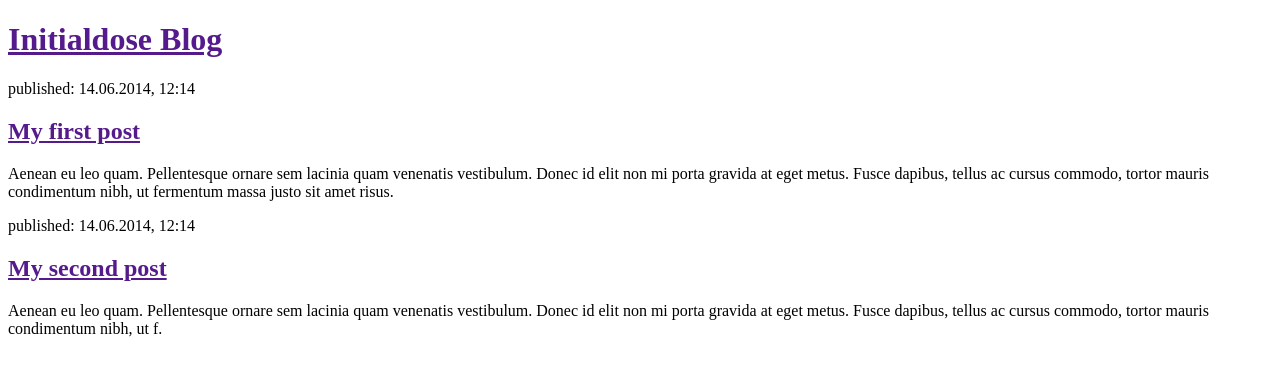
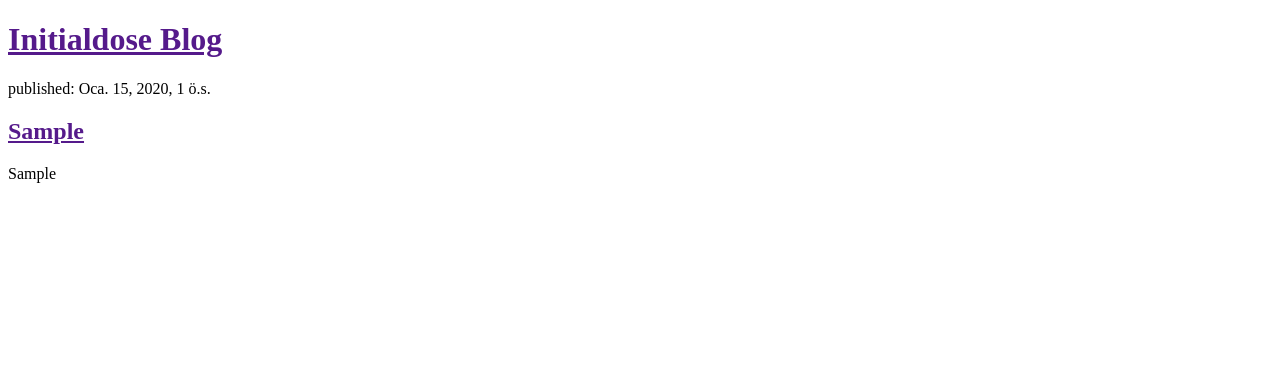
Before and after one commit to yigitnerukuc/django-blog, a Django app: template blog/templates/blog/post_list.html in a window 1280 px wide. Shown: the top 376 px of the page. Run offline with Django 3.2, Linux system fonts and the light colour scheme; the template is opened without the code that fills it: values that come from a table or form of the project are taken from there, others are empty; tables that the repository leaves empty hold one stand-in row (values such as "Sample post").

Commit message:
Getting data from database to render a view

```diff
--- a/blog/templates/blog/post_list.html
+++ b/blog/templates/blog/post_list.html
@@ -5,22 +5,19 @@
     <title>Initialdose</title>
 </head>
 <body>
+
     <div>
         <h1><a href="">Initialdose Blog</a></h1>
     </div>
-    <div>
-        <p>published: 14.06.2014, 12:14</p>
-        <h2><a href="">My first post</a></h2>
-        <p>Aenean eu leo quam. Pellentesque ornare sem lacinia quam venenatis vestibulum. Donec id elit non mi porta gravida
-            at eget metus. Fusce dapibus, tellus ac cursus commodo, tortor mauris condimentum nibh, ut fermentum massa justo
-            sit amet risus.</p>
-    </div>
 
-    <div>
-        <p>published: 14.06.2014, 12:14</p>
-        <h2><a href="">My second post</a></h2>
-        <p>Aenean eu leo quam. Pellentesque ornare sem lacinia quam venenatis vestibulum. Donec id elit non mi porta gravida
-            at eget metus. Fusce dapibus, tellus ac cursus commodo, tortor mauris condimentum nibh, ut f.</p>
-    </div>
+    {% for yazi in yazilar %}
+        <div>
+            <p>published: {{ yazi.yayinlanma_tarihi }}</p>
+            <h2><a href="">{{ yazi.baslik }}</a></h2>
+            <p>{{ yazi.icerik|linebreaks }}</p>
+        </div>
+    {% endfor %}
+
+
 </body>
 </html>
--- a/blog/views.py
+++ b/blog/views.py
@@ -1,6 +1,8 @@
 from django.shortcuts import render
-
+from django.utils import timezone
+from .models import Yazi
 # Create your views here.
 
 def post_list(request):
-    return render(request, 'blog/post_list.html', {})
+    yazilar = Yazi.objects.filter(yayinlanma_tarihi__lte=timezone.now()).order_by('yayinlanma_tarihi')
+    return render(request, 'blog/post_list.html', {'yazilar': yazilar})
```
